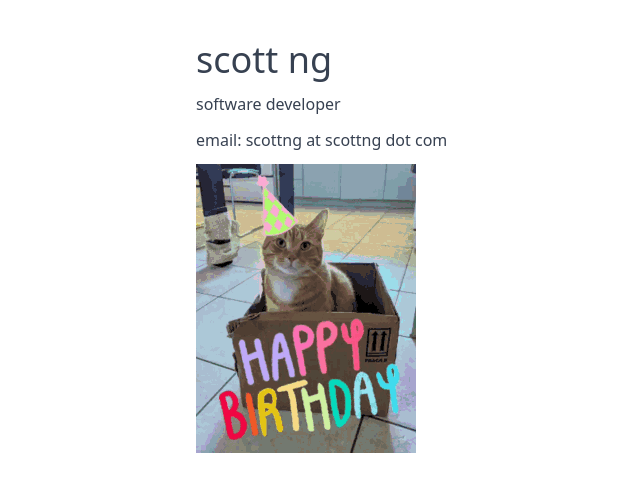
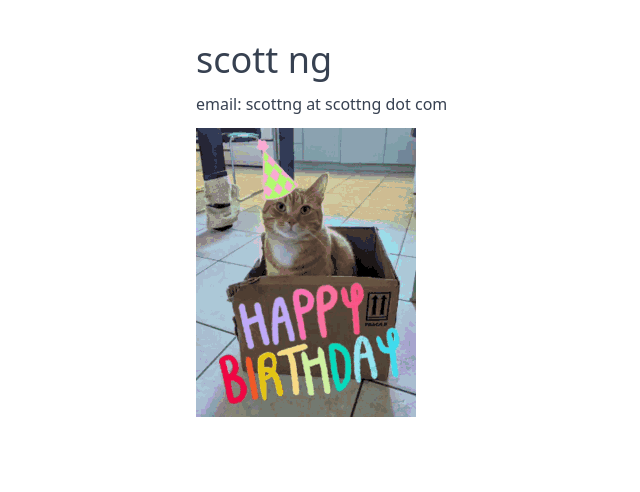
Before and after one commit to scottng/scottng.com, a React (Create React App) app: page / in a window 1280 px wide. Shown: the top 492 px of the page, without its empty margins (36-676 px from the left). Built offline with nearby package versions, Linux system fonts and the light colour scheme.

Commit message:
update app.js

```diff
--- a/src/App.js
+++ b/src/App.js
@@ -16,9 +16,6 @@ function App() {
       <div class="mx-auto pt-10 p-10 space-y-3 max-w-4xl text-left">
         <div class="text-4xl font-medium">
           scott ng
-        </div>
-        <div>
-          software developer
         </div>
         <div>
           email: scottng at scottng dot com
```
